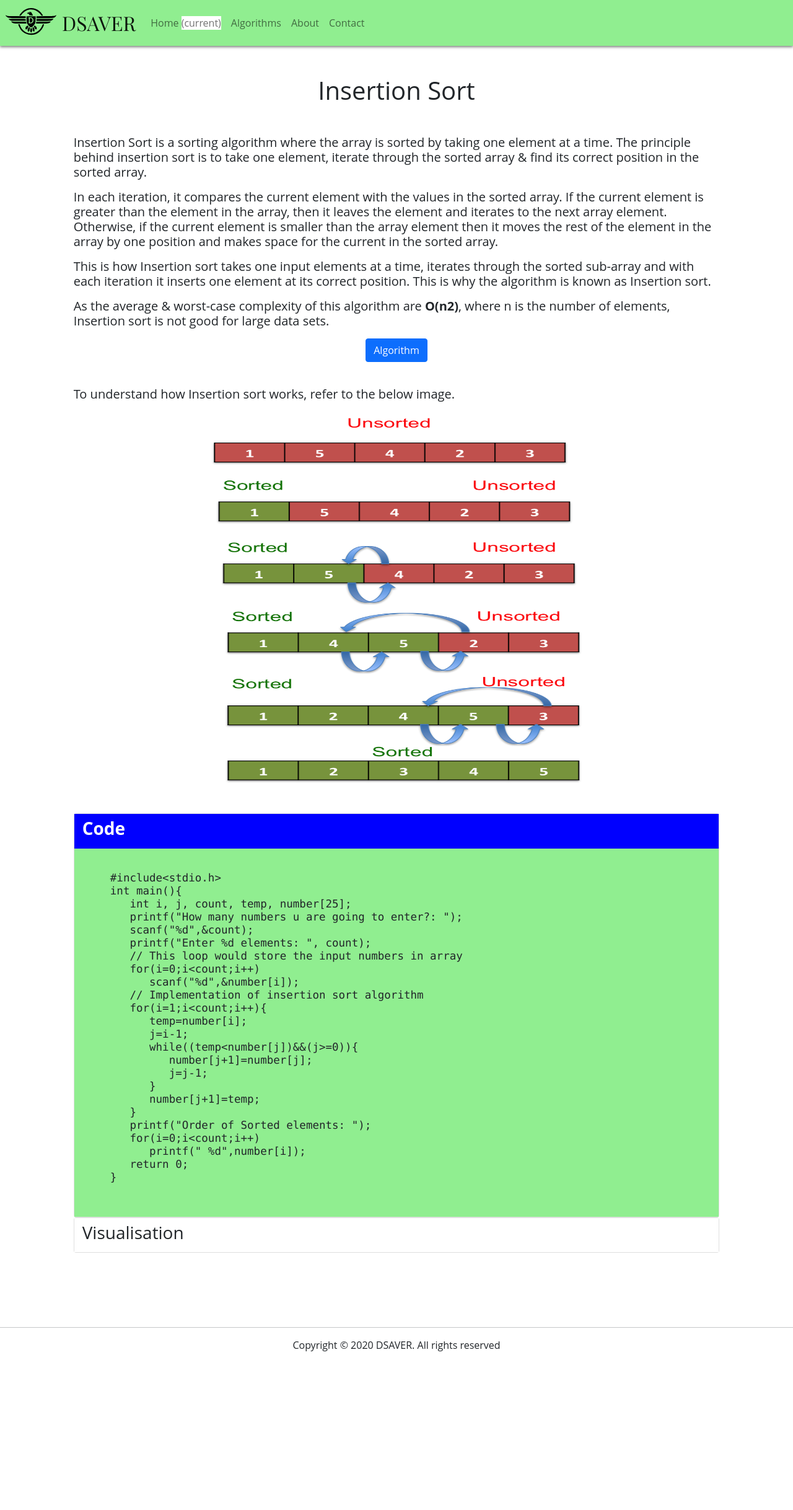
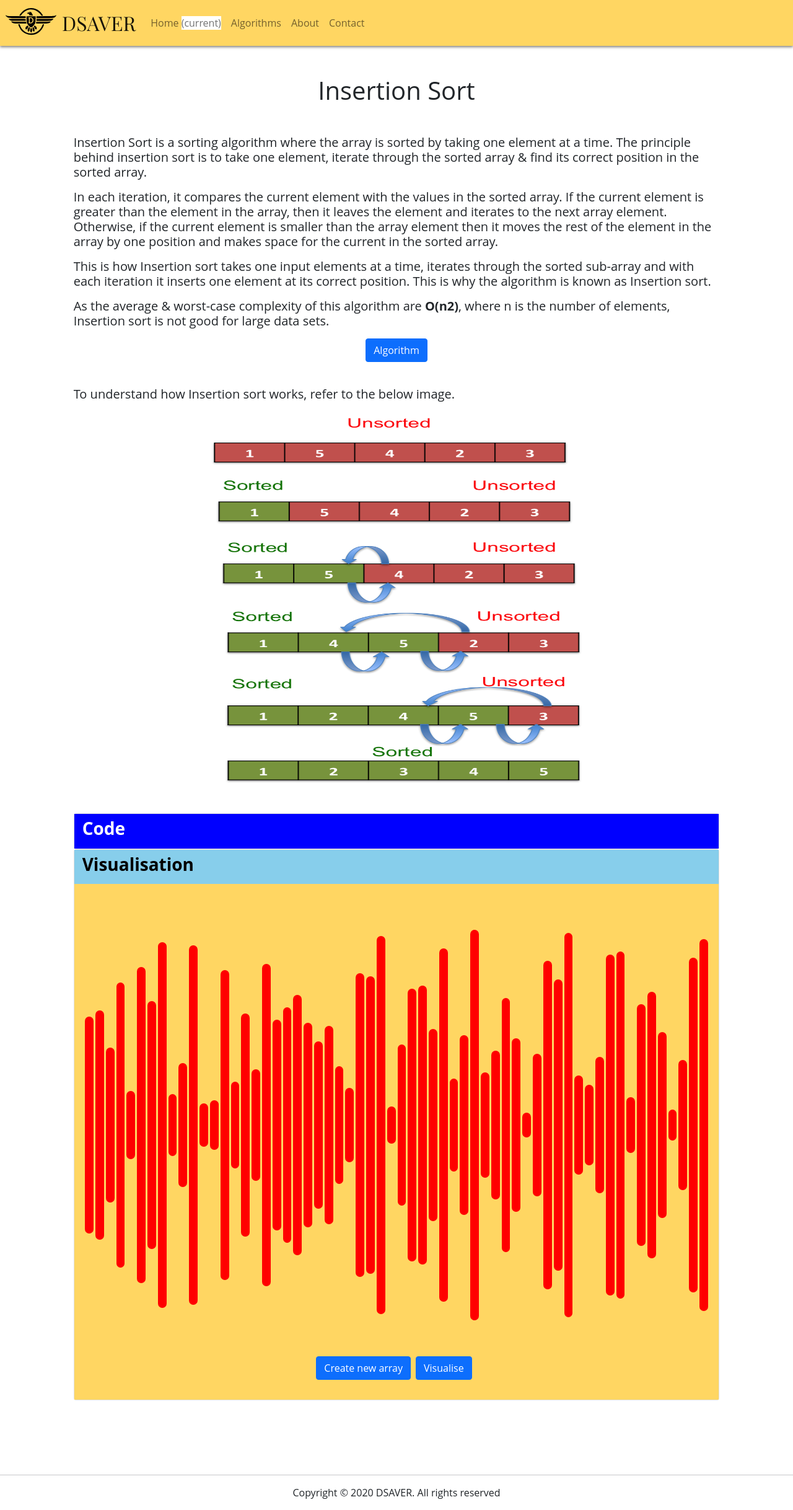
Before and after one commit to Anshul-Miglani-17/DSAVER, a React (Create React App) app: page /algorithm/Insertion in a window 1280 px wide. Shown: the whole page at 62% size. Before the commit the page ends 2198 px from the top, so only its background shows below. Built offline with nearby package versions, Linux system fonts and the light colour scheme.

Commit message:
am 15oct

```diff
--- a/src/algos/Codecoll.jsx
+++ b/src/algos/Codecoll.jsx
@@ -11,13 +11,13 @@ const Codecoll = (props) =>{
   <div className="card">
     <div className="codecollcss" id="headingOne">
       <h2 className="codecollcss mb-0">
-        <button className="codecollcss btn btn-block text-mid" type="button" data-toggle="collapse" data-target="#collapseOne" aria-expanded="true" aria-controls="collapseOne">
+        <button className="codecollcss btn btn-block text-mid" type="button" data-toggle="collapse" data-target="#collapseOne" aria-expanded="false" aria-controls="collapseOne">
           <h3 className="codecollcss">Code</h3>
         </button>
       </h2>
     </div>
 
-    <div id="collapseOne" className="collapse show" aria-labelledby="headingOne" data-parent="#accordionExample">
+    <div id="collapseOne" className="collapse" aria-labelledby="headingOne" data-parent="#accordionExample">
       <div className="nicheWala card-body">
 
     {props.code}
@@ -27,13 +27,13 @@ const Codecoll = (props) =>{
   </div>
   <div className="card">
     <div className="" id="headingTwo">
-      <h2 className="mb-0">
-        <button className="btn btn-block text-mid collapsed" type="button" data-toggle="collapse" data-target="#collapseTwo" aria-expanded="false" aria-controls="collapseTwo">
-          <h3>Visualisation</h3>
+      <h2 className="codecollvis mb-0">
+        <button className="codecollvis btn btn-block text-mid collapsed" type="button" data-toggle="collapse" data-target="#collapseTwo" aria-expanded="false" aria-controls="collapseTwo">
+          <h3 className="codecollvis" >Visualisation</h3>
         </button>
       </h2>
     </div>
-    <div id="collapseTwo" className="collapse" aria-labelledby="headingTwo" data-parent="#accordionExample">
+    <div id="collapseTwo" className="collapse show" aria-labelledby="headingTwo" data-parent="#accordionExample">
       <div className="nicheWala card-body">
         {props.vis}
 
--- a/src/index.css
+++ b/src/index.css
@@ -10,18 +10,18 @@
 
 .navbar {
   box-shadow: 0 2px 4px 0 rgba(0, 0, 0, 0.5);
-  background-color: lightgreen !important;
+  background-color: #FFD662FF !important;
 }
 .collapse {
-  background-color: lightgreen !important;
+  background-color: #FFD662FF !important;
 }
 .main {
-  background-color: lightgreen !important;
+  background-color: #FFD662FF !important;
 }
 .navbar_brand {
   font-size: 2rem !important;
   font-family: "Playfair Display", serif;
-  background-color: lightgreen !important;
+  background-color: #FFD662FF !important;
 }
 
 .active_menu {
@@ -29,7 +29,7 @@
   border-bottom: 1px solid black;
 }
 .nav-link {
-  background-color: lightgreen !important;
+  background-color: #FFD662FF !important;
 }
 
 .nav-link:hover {
@@ -120,7 +120,7 @@
 }
 
 .nicheWala{
-  background-color: lightgreen !important;
+  background-color:#FFD662FF !important;
 }
 
 .codecollcss {
@@ -128,3 +128,9 @@
   color: #fff;
   font-weight: bolder;
 }
+
+.codecollvis{
+  background-color: skyblue;
+  color: #000;
+  font-weight: bolder;
+}
--- a/src/visualizer/Hello.css
+++ b/src/visualizer/Hello.css
@@ -10,7 +10,7 @@
   }
 
   .array-bar {
-    background-color: blueviolet;
+    background-color: red;
     border-radius: 0.5em;
     margin: 0.15%;
   }
@@ -18,7 +18,7 @@
   .app-footer {
     display: flex;
     overflow-x: auto;
-    background-color:lightgreen;
+    background-color:#FFD662FF;
     margin-top: auto;
   }
 
--- a/src/visualizer/Visualizer.js
+++ b/src/visualizer/Visualizer.js
@@ -10,7 +10,7 @@ const MIN_NUM = 5;
 const MAX_NUM = 80;
 const DELAY = 15;
 const ACCESSED_COLOUR = 'turquoise';
-const SORTED_COLOUR = 'green';
+const SORTED_COLOUR = '#00539CFF';
 
 export default function SortVisualizer(props) {
 
@@ -113,10 +113,10 @@ export default function SortVisualizer(props) {
     const arrayBars = containerRef.current.children;
     const arrayBarStyle = arrayBars[index].style;
     setTimeout(() => {
-      arrayBarStyle.backgroundColor = "black";
+      arrayBarStyle.backgroundColor = "#00B1D2FF";
     }, DELAY);
     setTimeout(() => {
-      arrayBarStyle.backgroundColor = '';
+      arrayBarStyle.backgroundColor = '#00539CFF';
     }, DELAY * 2);
   }
 
@@ -158,6 +158,7 @@ export default function SortVisualizer(props) {
           <div
             className="array-bar"
             style={{
+
               height: `${barHeight}vmin`,
               width: `${100 / ARR_LEN}vw`,
             }}
```
